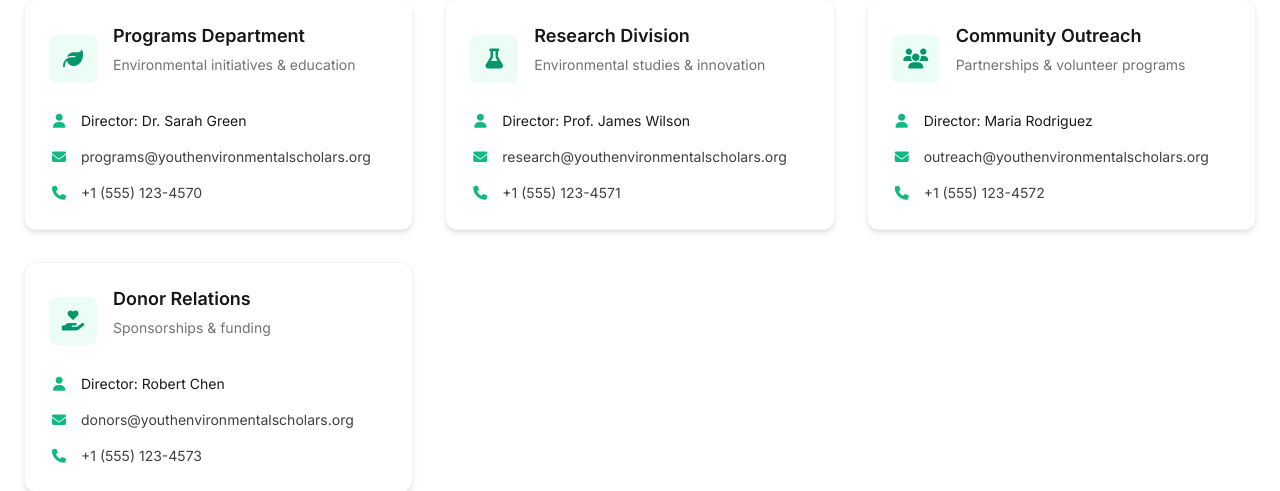
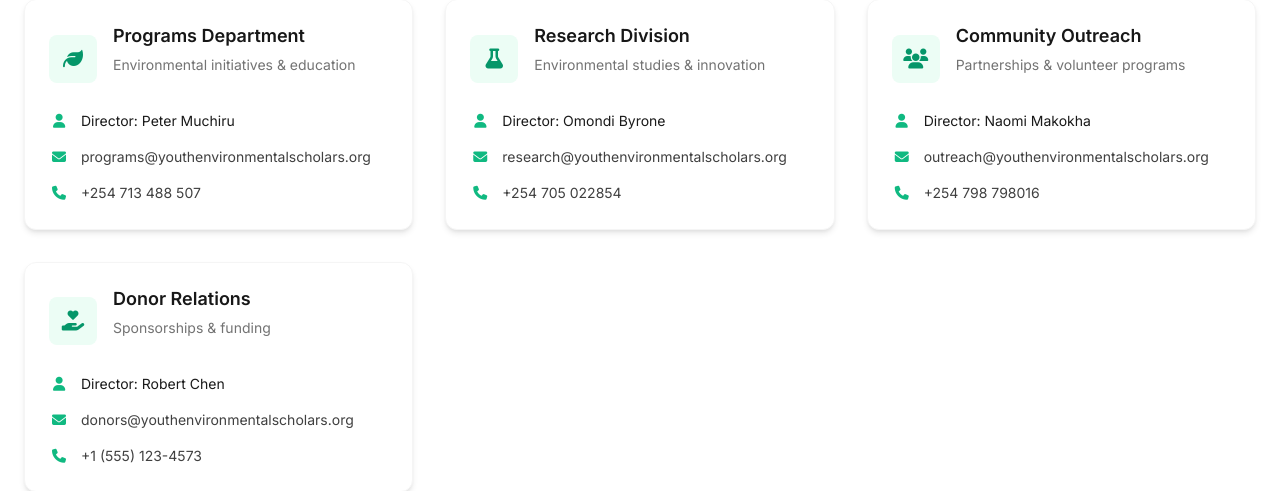
Before and after one commit to eKidenge/environment, a Django app: template templates/contact.html in a window 1280 px wide. Shown: the part 2770-3261 px from the top of the page. Run offline with Django 3.2, Linux system fonts and the light colour scheme; the template is opened without the code that fills it, so the values that code supplies are empty; some libraries are stand-ins or nearby versions.

Commit message:
Update contact information for department directors

```diff
--- a/templates/contact.html
+++ b/templates/contact.html
@@ -606,7 +606,7 @@
                     <ul class="department-contacts-list">
                         <li>
                             <i class="fas fa-user"></i>
-                            <span>Director: Dr. Sarah Green</span>
+                            <span>Director: Peter Muchiru</span>
                         </li>
                         <li>
                             <i class="fas fa-envelope"></i>
@@ -614,7 +614,7 @@
                         </li>
                         <li>
                             <i class="fas fa-phone"></i>
-                            <a href="tel:+1-555-123-4570">+1 (555) 123-4570</a>
+                            <a href="tel:+254 713 488 507">+254 713 488 507</a>
                         </li>
                     </ul>
                 </div>
@@ -632,7 +632,7 @@
                     <ul class="department-contacts-list">
                         <li>
                             <i class="fas fa-user"></i>
-                            <span>Director: Prof. James Wilson</span>
+                            <span>Director: Omondi Byrone</span>
                         </li>
                         <li>
                             <i class="fas fa-envelope"></i>
@@ -640,7 +640,7 @@
                         </li>
                         <li>
                             <i class="fas fa-phone"></i>
-                            <a href="tel:+1-555-123-4571">+1 (555) 123-4571</a>
+                            <a href="tel:+254 705 022854">+254 705 022854</a>
                         </li>
                     </ul>
                 </div>
@@ -658,7 +658,7 @@
                     <ul class="department-contacts-list">
                         <li>
                             <i class="fas fa-user"></i>
-                            <span>Director: Maria Rodriguez</span>
+                            <span>Director: Naomi Makokha</span>
                         </li>
                         <li>
                             <i class="fas fa-envelope"></i>
@@ -666,7 +666,7 @@
                         </li>
                         <li>
                             <i class="fas fa-phone"></i>
-                            <a href="tel:+1-555-123-4572">+1 (555) 123-4572</a>
+                            <a href="tel:+254 798 798016">+254 798 798016</a>
                         </li>
                     </ul>
                 </div>
```
